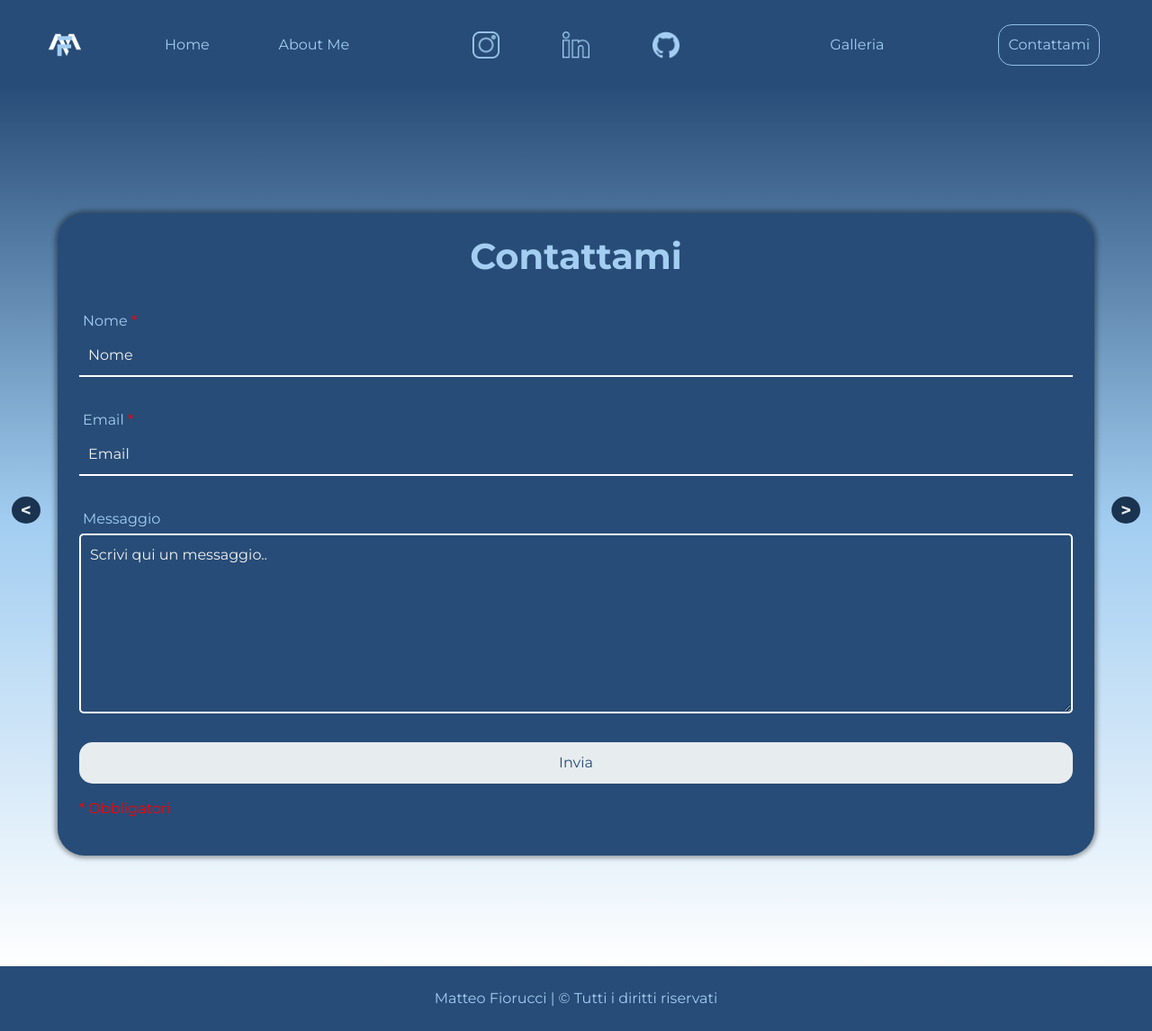
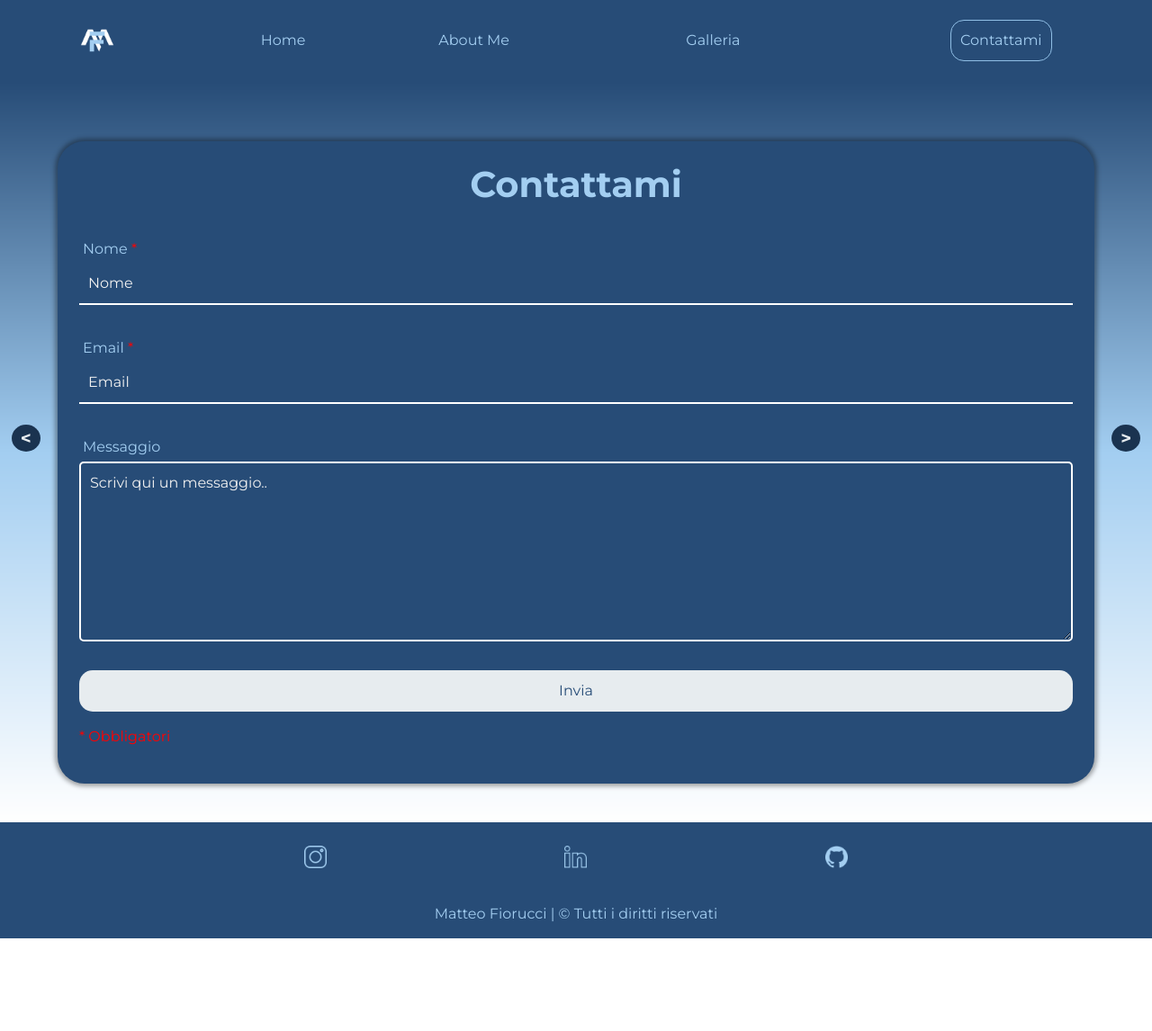
Before and after one commit to MatteoFiorucci/Portfolio, a plain HTML site: page contacts/index.html in a window 1280 px wide. Shown: the whole page at 90% size. After the commit the page ends 1043 px from the top, so only its background shows below. Drawn offline with nearby package versions, Linux system fonts and the light colour scheme.

Commit message:
fixed navbar and footer

```diff
--- a/assets/sass/style.scss
+++ b/assets/sass/style.scss
@@ -47,27 +47,14 @@
         .subcontainer2 {
           text-align: center;
           width: 100%;
+          display: none;
 
-          .middle {
-            display: flex;
-            align-items: center;
-            justify-content: center;
+          a {
+            text-decoration: none;
 
-            .social {
-              margin: 1.5rem;
-
-              img {
-                width: 30px;
-              }
-            }
-
-            a {
-              text-decoration: none;
-
-              .logo {
-                width: 0;
-                visibility: hidden;
-              }
+            .logo {
+              width: 0;
+              visibility: hidden;
             }
           }
 
@@ -132,7 +119,6 @@
       display: flex;
       width: 100%;
       background-color: $lighter_t1;
-
 
       .left {
         display: flex;
@@ -525,26 +511,40 @@
       position: absolute;
       display: flex;
       align-items: center;
-      justify-content: center;
+      justify-content: space-around;
       top: 92vh;
+      background-color: $darker_t1;
 
       section {
         display: flex;
         justify-content: center;
-        padding: 1.5rem;
-        border-radius: 30px;
-        background-color: $darker_t1;
+        padding: 0.9rem;
+        width: 100%;
 
         p {
           margin: 0;
         }
+
+        .middle {
+          display: flex;
+          justify-content: space-between !important;
+          width: 50%;
+
+          .social {
+            text-decoration: none;
+
+            img {
+              width: 25px;
+            }
+          }
+        }
+
       }
     }
   }
 
   // mobile Max-768px
   @media only screen and (max-width: 768px) {
-
     nav {
       background-color: #274c77;
       display: inline-block !important;
@@ -565,12 +565,12 @@
           margin: 0px !important;
           display: flex;
           justify-content: space-between !important;
+          display: unset !important;
 
           .middle {
             margin: 0 1.5rem;
             display: flex;
             align-items: center;
-            width: 100%;
 
             .dropdown {
               width: 100% !important;
@@ -612,7 +612,7 @@
 
             .logo {
               visibility: visible !important;
-              width: 90px !important;
+              width: 91px !important;
             }
           }
         }
@@ -623,8 +623,7 @@
       margin-top: 90px;
       display: flex !important;
       flex-direction: column !important;
-      height: 100% !important;
-      overflow-y: visible !important;
+      height: fit-content !important;
 
       // HOME
       .left,
@@ -655,7 +654,6 @@
 
       .right {
         .image-bg {
-
           width: 60vh !important;
           height: 34vh !important;
           margin-top: 20vh !important;
@@ -730,7 +728,6 @@
           margin-bottom: 2rem;
           width: 43vh !important;
 
-
           a {
             display: flex;
             text-align: center;
@@ -744,14 +741,13 @@
             }
           }
         }
-
       }
 
       // CONTATTI
 
       .contatti {
         padding-bottom: 2rem;
-        height: 100vh !important;
+        height: 110vh !important;
         .form-container {
           width: 90% !important;
           margin-top: 1rem !important;
@@ -760,10 +756,8 @@
     }
 
     .navigator {
-
       .previous,
       .next {
-
         bottom: 0.5% !important;
       }
     }
@@ -771,8 +765,8 @@
     footer {
       position: relative !important;
       height: fit-content !important;
+      top: 0 !important;
       display: block !important;
-      top: 0 !important;
 
       section {
         border-radius: 0px !important;
@@ -783,8 +777,7 @@
   // mobile 769-1279 px
 
   @media only screen and (min-width: 769px) and (max-width: 1279px),
-  screen and (min-height: 741px) and (max-height: 843px){
-
+    screen and (min-height: 741px) and (max-height: 843px) {
     nav {
       background-color: #274c77;
       display: inline-block !important;
@@ -795,16 +788,13 @@
       margin-top: 90px;
       display: flex !important;
       height: 100% !important;
-      overflow: visible !important;
-
+      flex-direction: column;
 
       // HOME
-
       .left,
       .right {
         width: 100% !important;
         padding-bottom: 5% !important;
-        height: 100vh !important;
       }
 
       .left {
@@ -831,7 +821,7 @@
 
       .right {
         .image-bg {
-          width:55vh !important;
+          width: 55vh !important;
           height: 24vh !important;
           margin-top: 30vh !important;
         }
@@ -841,7 +831,7 @@
 
       .about {
         flex-direction: column !important;
-        margin-top: 2rem !important;
+        padding-top: 2.5rem;
 
         .subcontainer1 {
           .about_me {
@@ -901,7 +891,6 @@
           margin-bottom: 2rem;
           width: 60vh !important;
 
-
           a {
             display: flex;
             text-align: center;
@@ -915,14 +904,13 @@
             }
           }
         }
-
       }
 
       // CONTATTI
 
       .contatti {
         padding-bottom: 2rem;
-        height: 120vh !important;
+        height: 100vh;
         // margin-top: auto !important;
         .form-container {
           width: 90% !important;
@@ -934,26 +922,19 @@
     footer {
       position: relative !important;
       height: fit-content !important;
+      top: 0 !important;
       display: block !important;
-      bottom: 0;
-      top: auto !important;
-
 
       section {
         border-radius: 0px !important;
       }
     }
-
   }
 
   @media only screen and (min-height: 1200px) and (max-height: 1400px) {
-
     main {
-
       height: 100vh !important;
-      flex-direction: column !important;
+      flex-direction: column;
     }
   }
-
-
 }
--- a/contacts/index.html
+++ b/contacts/index.html
@@ -49,30 +49,6 @@
         </section>
         <section class="subcontainer2 center">
           <div class="middle">
-            <a
-              class="button_2 social"
-              href="https://www.instagram.com/matteo.fiorucci/"
-              target="_blank"
-              rel="noopener noreferrer"
-            >
-              <img src="../assets/img/instagram.png" alt="Instagram" />
-            </a>
-            <a
-              class="button_2 social"
-              href="https://www.linkedin.com/in/matteo-fiorucci/"
-              target="_blank"
-              rel="noopener noreferrer"
-            >
-              <img src="../assets/img/linkedin.png" alt="Linkedin" />
-            </a>
-            <a
-              class="button_2 social"
-              href="https://github.com/MatteoFiorucci"
-              target="_blank"
-              rel="noopener noreferrer"
-            >
-              <img src="../assets/img/github.png" alt="Github" />
-            </a>
             <a href="/">
               <img
                 class="logo"
@@ -185,6 +161,34 @@
 
     <footer>
       <section>
+        <div class="middle">
+          <a
+          class="button_2 social"
+          href="https://www.instagram.com/matteo.fiorucci/"
+          target="_blank"
+          rel="noopener noreferrer"
+        >
+          <img src="../assets/img/instagram.png" alt="Instagram" />
+        </a>
+        <a
+          class="button_2 social"
+          href="https://www.linkedin.com/in/matteo-fiorucci/"
+          target="_blank"
+          rel="noopener noreferrer"
+        >
+          <img src="../assets/img/linkedin.png" alt="Linkedin" />
+        </a>
+        <a
+          class="button_2 social"
+          href="https://github.com/MatteoFiorucci"
+          target="_blank"
+          rel="noopener noreferrer"
+        >
+          <img src="../assets/img/github.png" alt="Github" />
+        </a>
+        </div>
+      </section>
+      <section>
         <p>Matteo Fiorucci | © Tutti i diritti riservati</p>
       </section>
     </footer>
```
Also changed, not shown: about_me/index.html (+28 -24 lines), index.html (+37 -27 lines), portfolio/index.html (+28 -24 lines), assets/css/style.css, 1 other file.
